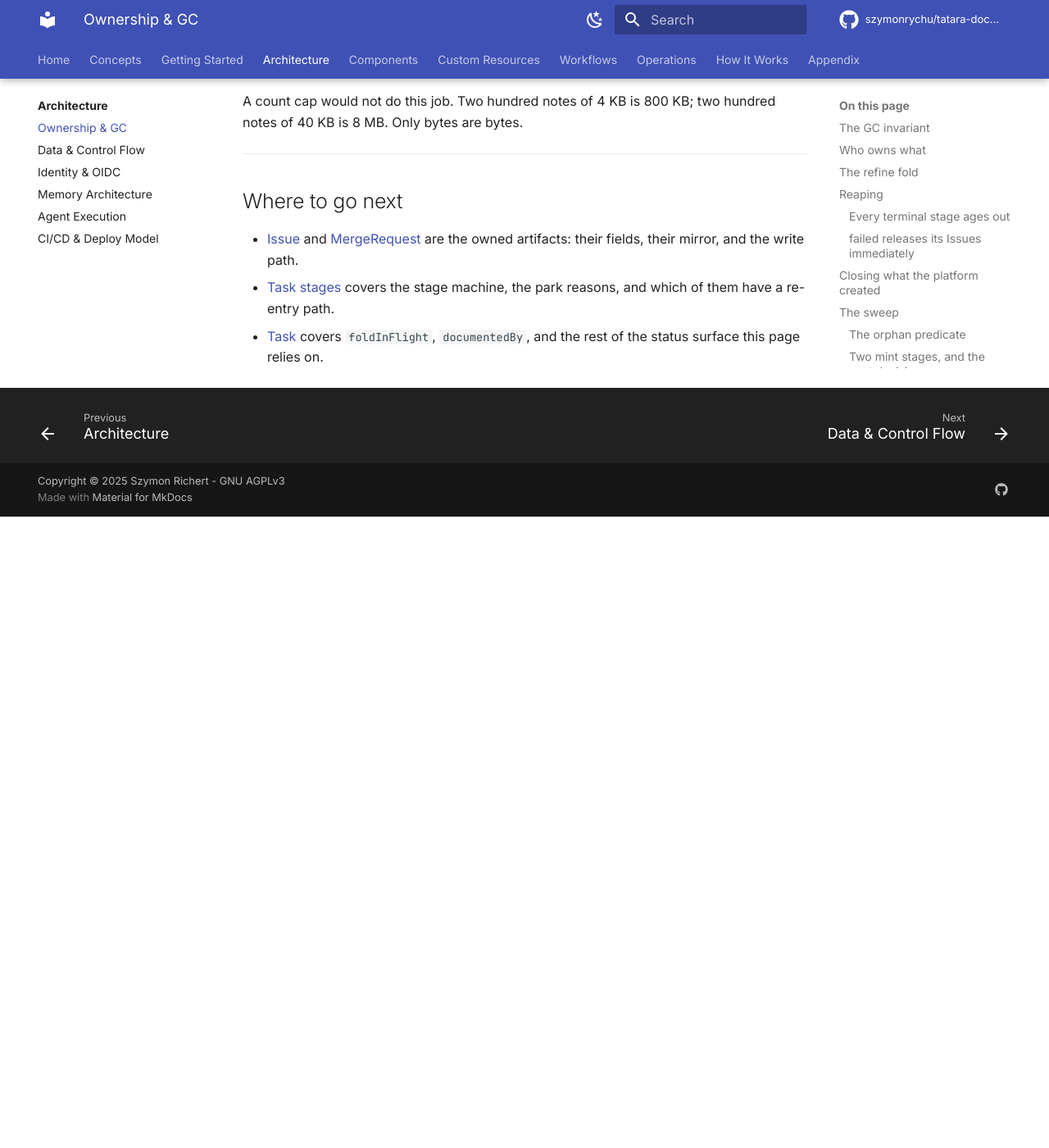
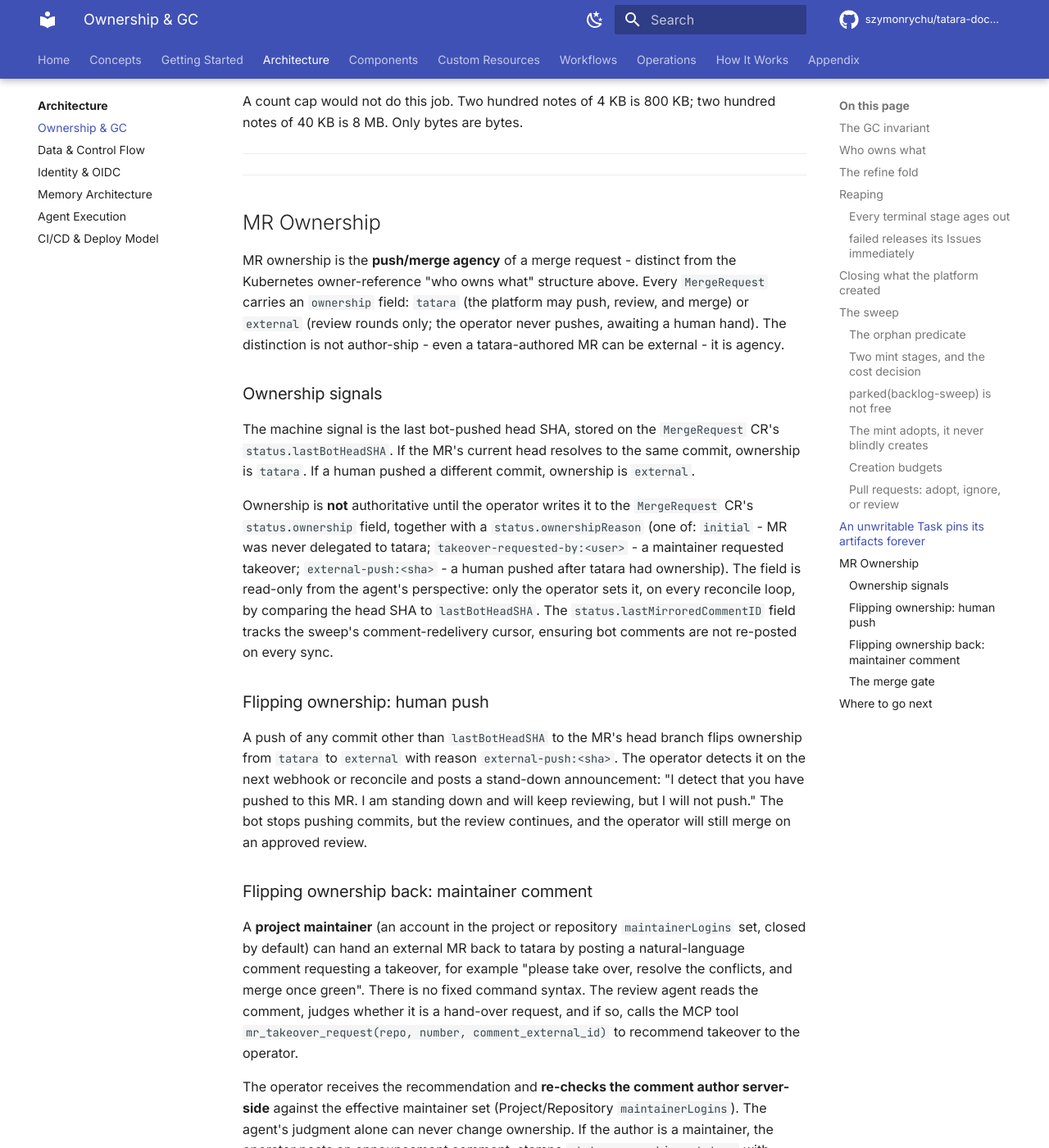
Before and after one commit to szymonrychu/tatara-documentation, an MkDocs documentation site: the page built from docs/architecture/ownership.md, in a window 1280 px wide and 1400 px high, scrolled down 10595 px. Shown: the whole window at 82% size. Built offline with MkDocs 1.6.1 and Material for MkDocs 9.7.7, drawn with Linux system fonts in a browser that asks for light colours; comment, search, counter and statistics services are not loaded; the version menu is left out; before the commit the page ends 11225 px from its top, so only the background shows below that; some of the changed text lies outside the part shown.

Commit message:
docs: MR ownership model and takeover how-to

```diff
--- a/docs/architecture/ownership.md
+++ b/docs/architecture/ownership.md
@@ -480,6 +480,74 @@
 
 ---
 
+---
+
+## MR Ownership
+
+MR ownership is the **push/merge agency** of a merge request - distinct from
+the Kubernetes owner-reference "who owns what" structure above. Every
+`MergeRequest` carries an `ownership` field: `tatara` (the platform may push,
+review, and merge) or `external` (review rounds only; the operator never
+pushes, awaiting a human hand). The distinction is not author-ship - even a
+tatara-authored MR can be external - it is agency.
+
+### Ownership signals
+
+The machine signal is the last bot-pushed head SHA, stored on the `MergeRequest`
+CR's `status.lastBotHeadSHA`. If the MR's current head resolves to the same
+commit, ownership is `tatara`. If a human pushed a different commit, ownership
+is `external`.
+
+Ownership is **not** authoritative until the operator writes it to the
+`MergeRequest` CR's `status.ownership` field, together with a `status.ownershipReason`
+(one of: `initial` - MR was never delegated to tatara; `takeover-requested-by:<user>` -
+a maintainer requested takeover; `external-push:<sha>` - a human pushed after tatara
+had ownership). The field is read-only from the agent's perspective: only the
+operator sets it, on every reconcile loop, by comparing the head SHA to
+`lastBotHeadSHA`. The `status.lastMirroredCommentID` field tracks the sweep's
+comment-redelivery cursor, ensuring bot comments are not re-posted on every sync.
+
+### Flipping ownership: human push
+
+A push of any commit other than `lastBotHeadSHA` to the MR's head branch flips
+ownership from `tatara` to `external` with reason `external-push:<sha>`. The
+operator detects it on the next webhook or reconcile and posts a stand-down
+announcement: "I detect that you have pushed to this MR. I am standing down and
+will keep reviewing, but I will not push." The bot stops pushing commits, but
+the review continues, and the operator will still merge on an approved review.
+
+### Flipping ownership back: maintainer comment
+
+A **project maintainer** (an account in the project or repository `maintainerLogins`
+set, closed by default) can hand an external MR back to tatara by posting a
+natural-language comment requesting a takeover, for example "please take over,
+resolve the conflicts, and merge once green". There is no fixed command syntax.
+The review agent reads the comment, judges whether it is a hand-over request, and
+if so, calls the MCP tool `mr_takeover_request(repo, number, comment_external_id)`
+to recommend takeover to the operator.
+
+The operator receives the recommendation and **re-checks the comment author
+server-side** against the effective maintainer set (Project/Repository
+`maintainerLogins`). The agent's judgment alone can never change ownership. If
+the author is a maintainer, the operator posts an announcement comment, stamps
+`status.ownership = tatara` with reason `takeover-requested-by:<user>`, bumps
+`lastBotHeadSHA` to the current head, and mints a new takeover Task bound to the
+MR's head branch to resume work. From that point on, the agent may push and merge.
+
+If the author is not a maintainer, the operator logs the denied request and posts
+a comment: "This account is not authorized to hand over this MR." Nothing changes.
+
+### The merge gate
+
+The merge gate merges when `status.ownership == tatara` **or** `status.ownership
+== external` with a reason prefix `external-push:`. The first case is a fully
+delegated MR; the second is an MR that tatara previously owned and a human
+paused, but may resume pushing and merging it. An MR with ownership `external`
+and reason `initial` (never delegated to tatara) will not be merged by the
+operator.
+
+---
+
 ## Where to go next
 
 - [Issue](../reference/issue.md) and [MergeRequest](../reference/merge-request.md)
@@ -488,3 +556,5 @@
   reasons, and which of them have a re-entry path.
 - [Task](../reference/task.md) covers `foldInFlight`, `documentedBy`, and the
   rest of the status surface this page relies on.
+- [Handing an MR to tatara](../workflows/mr-takeover.md) is the maintainer's
+  how-to for requesting a takeover.
--- a/mkdocs.yml
+++ b/mkdocs.yml
@@ -162,6 +162,7 @@
     - Refine: workflows/refine.md
     - Deep Architectural Research: workflows/research.md
     - Merge & Deploy: workflows/merge-and-deploy.md
+    - Handing an MR to tatara: workflows/mr-takeover.md
   - Operations:
     - operations/index.md
     - Deployment & GitOps: operations/deployment.md
```
Also changed, not shown: docs/reference/mcp-tools.md (+23 -12 lines), docs/reference/merge-request.md (+13 -3 lines), docs/workflows/mr-takeover.md (added, +38 -0 lines).
